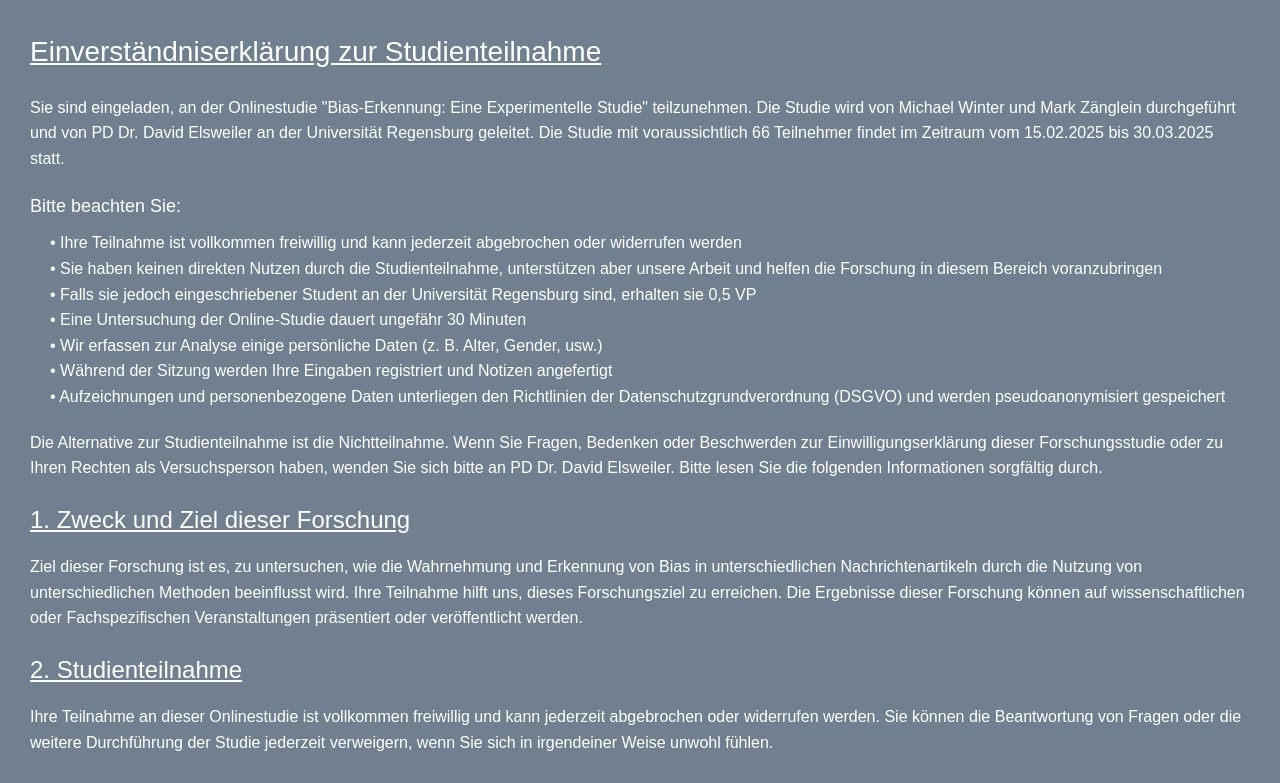
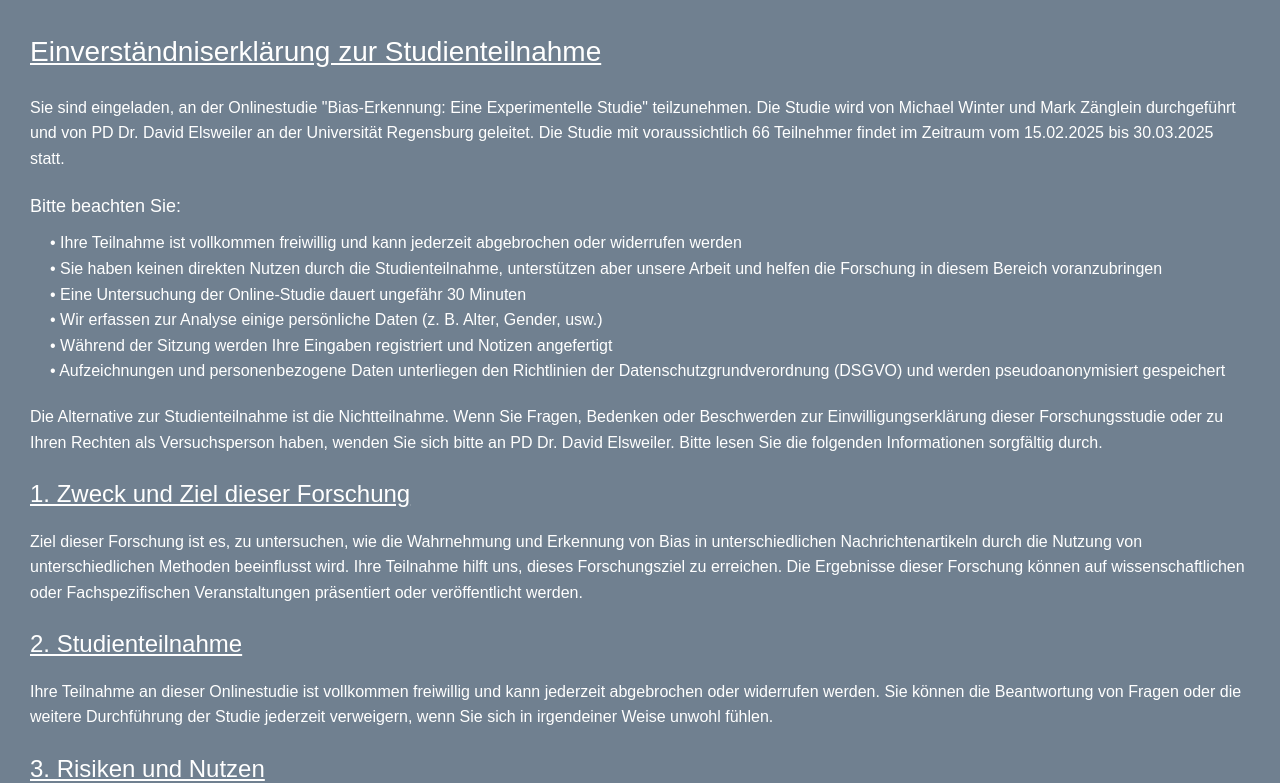
Before and after one commit to Winter-Michael97/ivv24, a Next.js app: page / in a window 1280 px wide. Shown: the top 783 px of the page. Built offline with nearby package versions, Linux system fonts and the light colour scheme.

Commit message:
e
Kleine Änderung

```diff
--- a/app/page.tsx
+++ b/app/page.tsx
@@ -53,9 +53,6 @@ export default function DD() {
                 <li>
                     • Sie haben keinen direkten Nutzen durch die Studienteilnahme, unterstützen aber unsere Arbeit und
                     helfen die Forschung in diesem Bereich voranzubringen
-                </li>
-                <li>• Falls sie jedoch eingeschriebener Student an der Universität Regensburg sind, erhalten sie 0,5
-                    VP
                 </li>
                 <li>• Eine Untersuchung der Online-Studie dauert ungefähr 30 Minuten</li>
                 <li>
```
